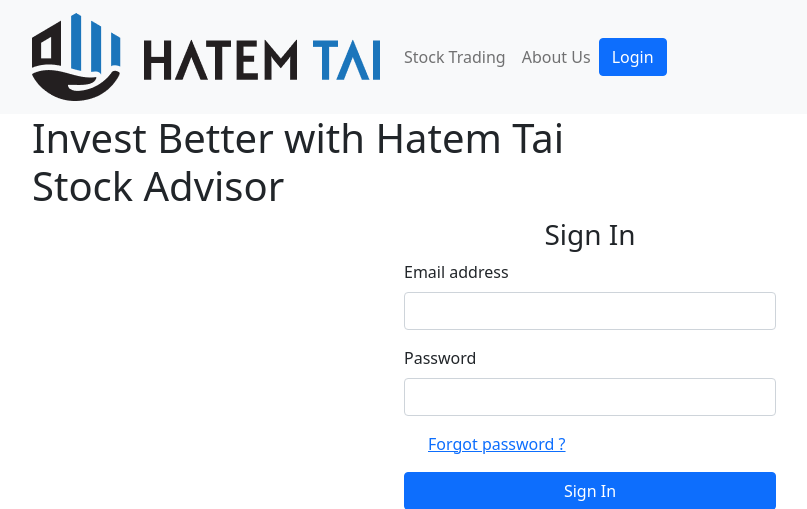
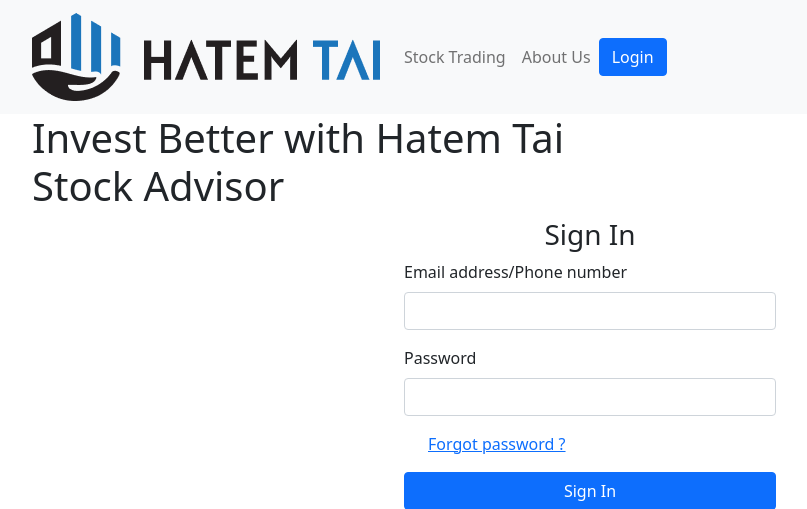
Before and after one commit to alitariq82/HatemTai, a Django app: page /accounts/login/ in a window 1280 px wide. Shown: the top 509 px of the page, without its empty margins (50-857 px from the left). Run offline with Django 3.2, Linux system fonts and the light colour scheme; some libraries are stand-ins or nearby versions.

Commit message:
:butterfly: all done

```diff
--- a/HatimTai/stock_app/templates/register.html
+++ b/HatimTai/stock_app/templates/register.html
@@ -21,8 +21,8 @@
           <input type="email" class="form-control" name="username" id="username" aria-describedby="emailHelp" required>
         </div>
         <div class="mb-3">
-          <label for="phone_number" class="form-label">Phone</label>
-          <input type="text" value="" class="form-control" name="phone_number" id="phone_number" aria-describedby="emailHelp">
+          <label for="phone_number" class="form-label red_star">Phone</label>
+          <input type="text" value="" class="form-control" name="phone_number" id="phone_number" aria-describedby="emailHelp" required>
         </div>
         <div class="mb-3">
           <label for="CNIC" class="form-label red_star">CNIC</label>
--- a/HatimTai/stock_app/templates/signin.html
+++ b/HatimTai/stock_app/templates/signin.html
@@ -17,12 +17,12 @@
       <form method="post" action="/accounts/login/">
         {% csrf_token %}
         <div class="mb-3">
-          <label for="username" class="form-label">Email address</label>
+          <label for="username" class="form-label red_star">Email address/Phone number</label>
           <input type="text" class="form-control" id="username" name="username" aria-describedby="emailHelp" required>
 
         </div>
         <div class="mb-3">
-          <label for="password" class="form-label">Password</label>
+          <label for="password" class="form-label red_star">Password</label>
           <input type="password" class="form-control" id="password" name="password" required>
         </div>
         <div class="mb-3 form-check">
```
